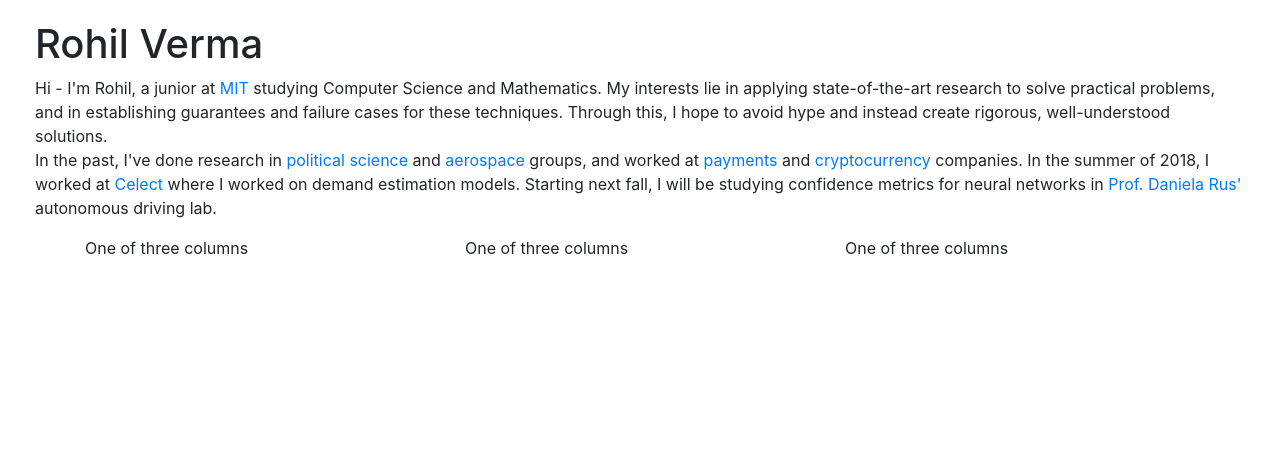
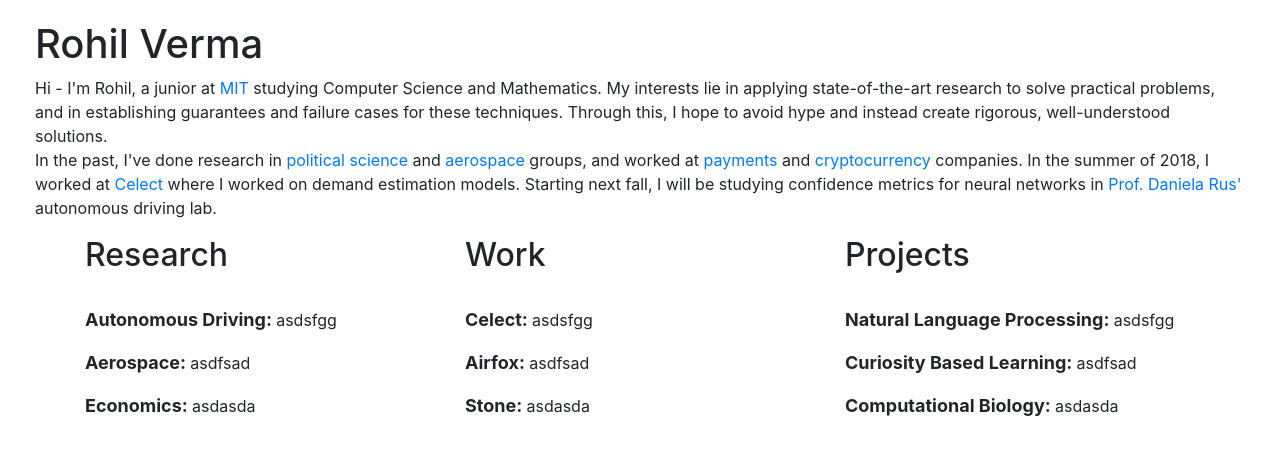
Before and after one commit to rohilverma/rohilverma.github.io, a website: page index.html in a window 1280 px wide. Drawn offline with Linux system fonts and the light colour scheme.

Commit message:
updating work

```diff
--- a/index.html
+++ b/index.html
@@ -65,25 +65,12 @@ In the past, I've done research in <a href="https://economics.mit.edu/faculty/ac
 <div class="container">
   <div class="row">
     <div class="col-sm">
-      One of three columns
-    </div>
-    <div class="col-sm">
-      One of three columns
-    </div>
-    <div class="col-sm">
-      One of three columns
-    </div>
-  </div>
-</div>
-
-<!--
-		<br>
 		<h2>Research</h2>
 		<br>
 		<p>
 		<b>
 		<font size="4">
-		Economics:
+		Autonomous Driving:
 		</font>
 		</b>
 		asdsfgg
@@ -99,19 +86,20 @@ In the past, I've done research in <a href="https://economics.mit.edu/faculty/ac
 		<p>
 		<b>
 		<font size="4">
-		Autonomous Driving:
+		Economics:
 		</font>
 		</b>
 		asdasda
 		</p>
 		<br>
-
+    </div>
+    <div class="col-sm">
 		<h2>Work</h2>
 		<br>
 		<p>
 		<b>
 		<font size="4">
-		Stone:
+		Celect:
 		</font>
 		</b>
 		asdsfgg
@@ -127,19 +115,20 @@ In the past, I've done research in <a href="https://economics.mit.edu/faculty/ac
 		<p>
 		<b>
 		<font size="4">
-		Celect:
+		Stone:
 		</font>
 		</b>
 		asdasda
 		</p>
 		<br>
-
+    </div>
+    <div class="col-sm">
 		<h2>Projects</h2>
 		<br>
 		<p>
 		<b>
 		<font size="4">
-		Computational Biology:
+		Natural Language Processing:
 		</font>
 		</b>
 		asdsfgg
@@ -147,7 +136,7 @@ In the past, I've done research in <a href="https://economics.mit.edu/faculty/ac
 		<p>
 		<b>
 		<font size="4">
-		NLP:
+		Curiosity Based Learning:
 		</font>
 		</b>
 		asdfsad
@@ -155,12 +144,14 @@ In the past, I've done research in <a href="https://economics.mit.edu/faculty/ac
 		<p>
 		<b>
 		<font size="4">
-		Curiosity Based Learning:
+		Computational Biology:
 		</font>
 		</b>
 		asdasda
 		</p>
--->
+    </div>
+  </div>
+</div>
                 <!-- <a href="#menu-toggle" class="btn btn-secondary" id="menu-toggle">Toggle Menu</a> -->
             </div>
         </div>
```
